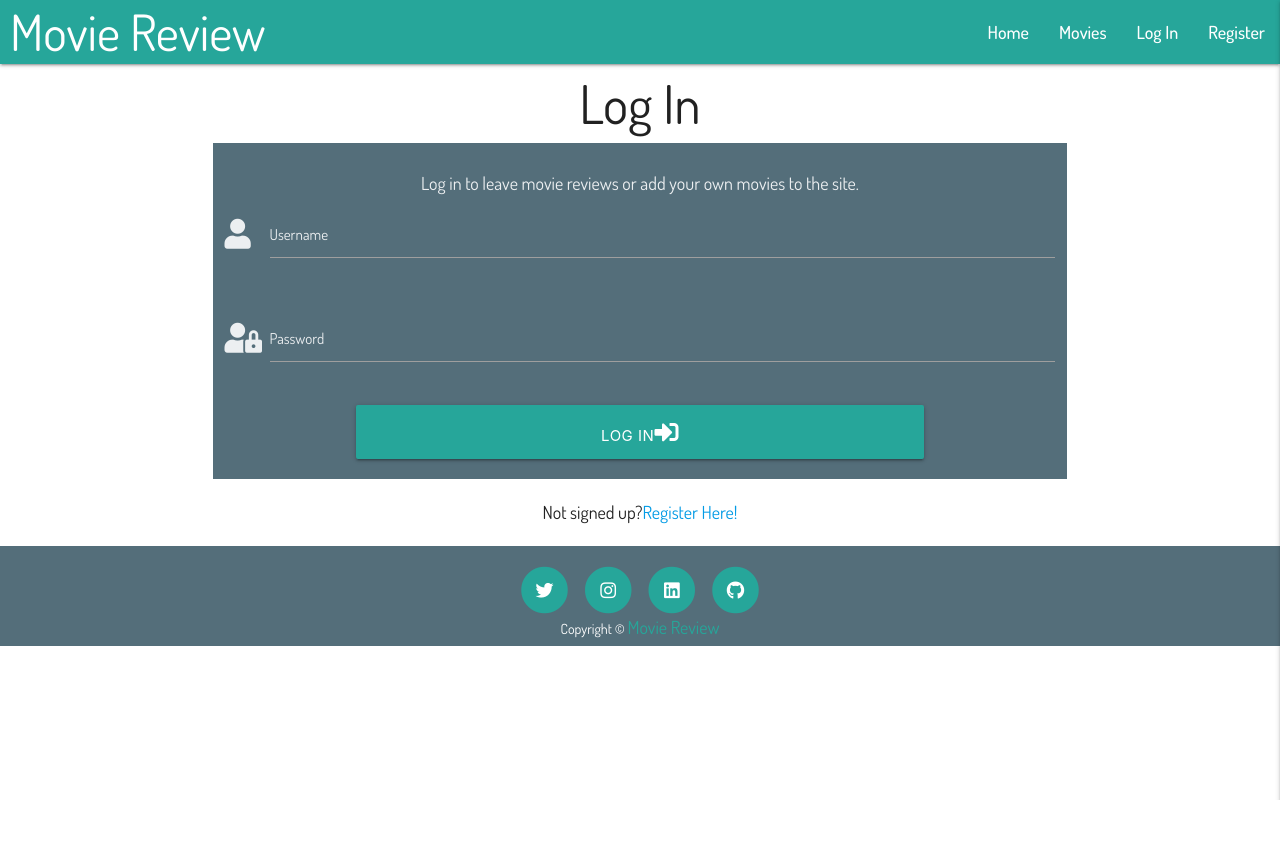
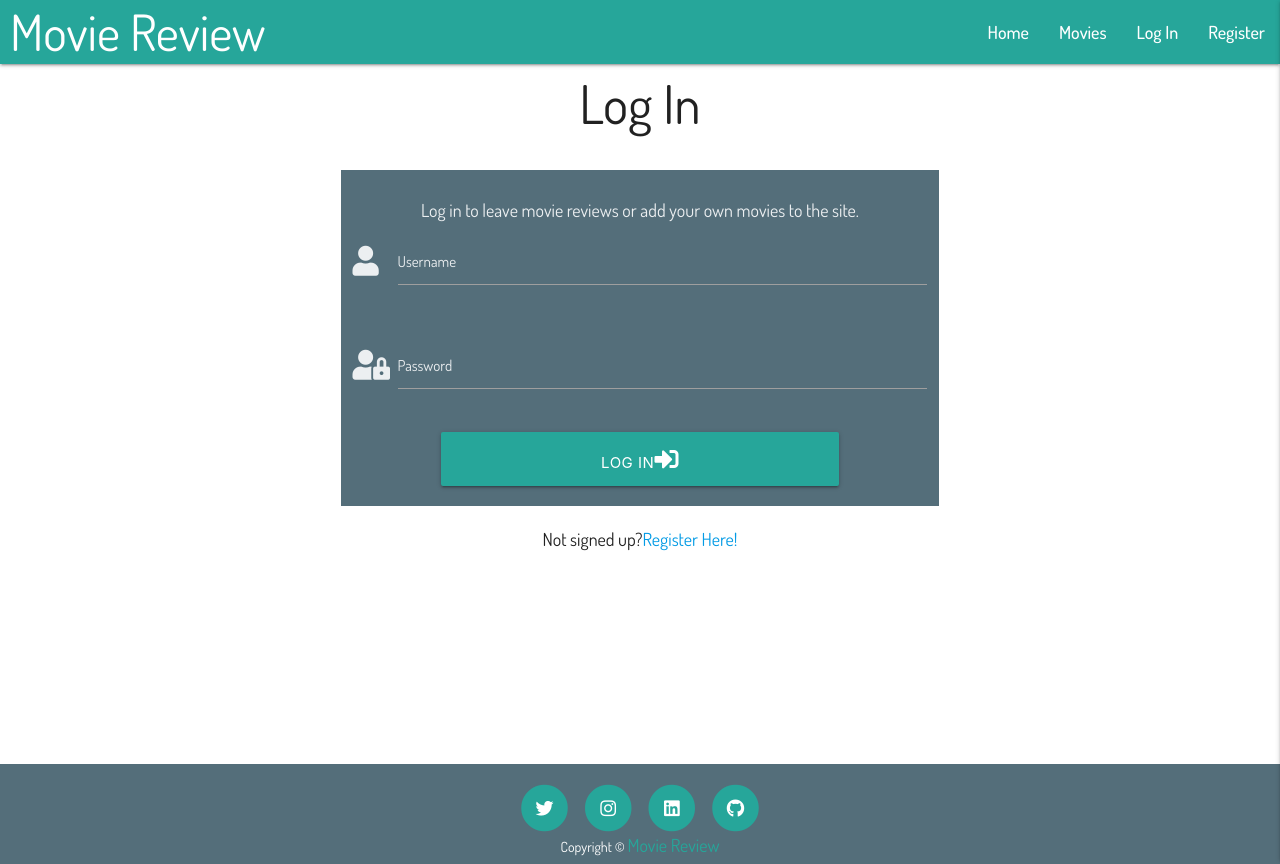
Before and after one commit to Leeap83/Movie-Database, a Flask app: page /login in a window 1280 px wide. Before the commit the page ends 800 px from the top, so only its background shows below. Run offline with Flask 2, Linux system fonts and the light colour scheme; some libraries are stand-ins or nearby versions.

Commit message:
Style footer so it always sits at the bottom of page

```diff
--- a/static/css/style.css
+++ b/static/css/style.css
@@ -9,6 +9,17 @@
     box-sizing: border-box;
     font-family: Dosis;
     font-size: 18px;
+}
+
+html, body {
+    height: 100%;
+}
+
+
+main {
+    overflow: auto;
+    padding-bottom: 100px;
+    min-height: 100%;
 }
 
 .card .card-content {
@@ -39,6 +50,7 @@ nav ul a {
 }
 
 /*---------------home page*/
+
 .banner {
     width: 100%;
     min-height: 100vh;
@@ -68,6 +80,7 @@ nav ul a {
 h2 {
     margin: 10px;
 }
+
 /*---------------Flash Messages*/
 .flashes h4 {
 
@@ -96,9 +109,10 @@ h2 {
 /*---------------Footer*/
 footer {
     height: 100px;
-    bottom: 0;
+    position: relative;
     width: 100%;
-    padding: 10px;
+    margin-top: -100px;
+    clear: both;
 }
 
 footer a {
--- a/templates/base.html
+++ b/templates/base.html
@@ -67,7 +67,7 @@
         {% endblock %}
     </main>
     <footer class="page-footer blue-grey darken-1 white-text">
-        <div class="container-fluid center-align">
+        <div class="container center-align">
             <div class="row">
                 <div class="col s12">
                     <a href="https://twitter.com/leepowe17426666" target="_blank ">
--- a/templates/login.html
+++ b/templates/login.html
@@ -1,10 +1,10 @@
 {% extends "base.html" %}
 {% block content %}
-
+<div class="container">
     <h2 class="center-align">Log In</h2>
-
+    <br>
     <div class="row">
-        <form class="col s12 m8 offset-m2 blue-grey darken-1" method="POST" action="{{ url_for('login') }}">
+        <form class="col s12 m8 offset-m2 blue-grey darken-1 login" method="POST" action="{{ url_for('login') }}">
             <br>
             <!-- Username -->
             <div class="row">
@@ -42,7 +42,7 @@
             </p>
         </div>
     </div>
-
+</div>
 
 
 {% endblock %}
--- a/templates/movie_details.html
+++ b/templates/movie_details.html
@@ -72,8 +72,8 @@
             <div class="col s12 m8 offset-m2 center">
                 <h5>Trailer</h5>
             </div>
-            <div class="container movie-trailer">
-                <iframe class="iframe" width="100%" height="400" src= "{{ movie.trailer }}" frameborder="0"
+            <div class="movie-trailer center">
+                <iframe class="iframe" width="50%" height="400" src= "{{ movie.trailer }}" frameborder="0"
                 allow="accelerometer; autoplay; clipboard-write; encrypted-media; gyroscope; picture-in-picture" allowfullscreen>
                 </iframe>
             </div>
```
